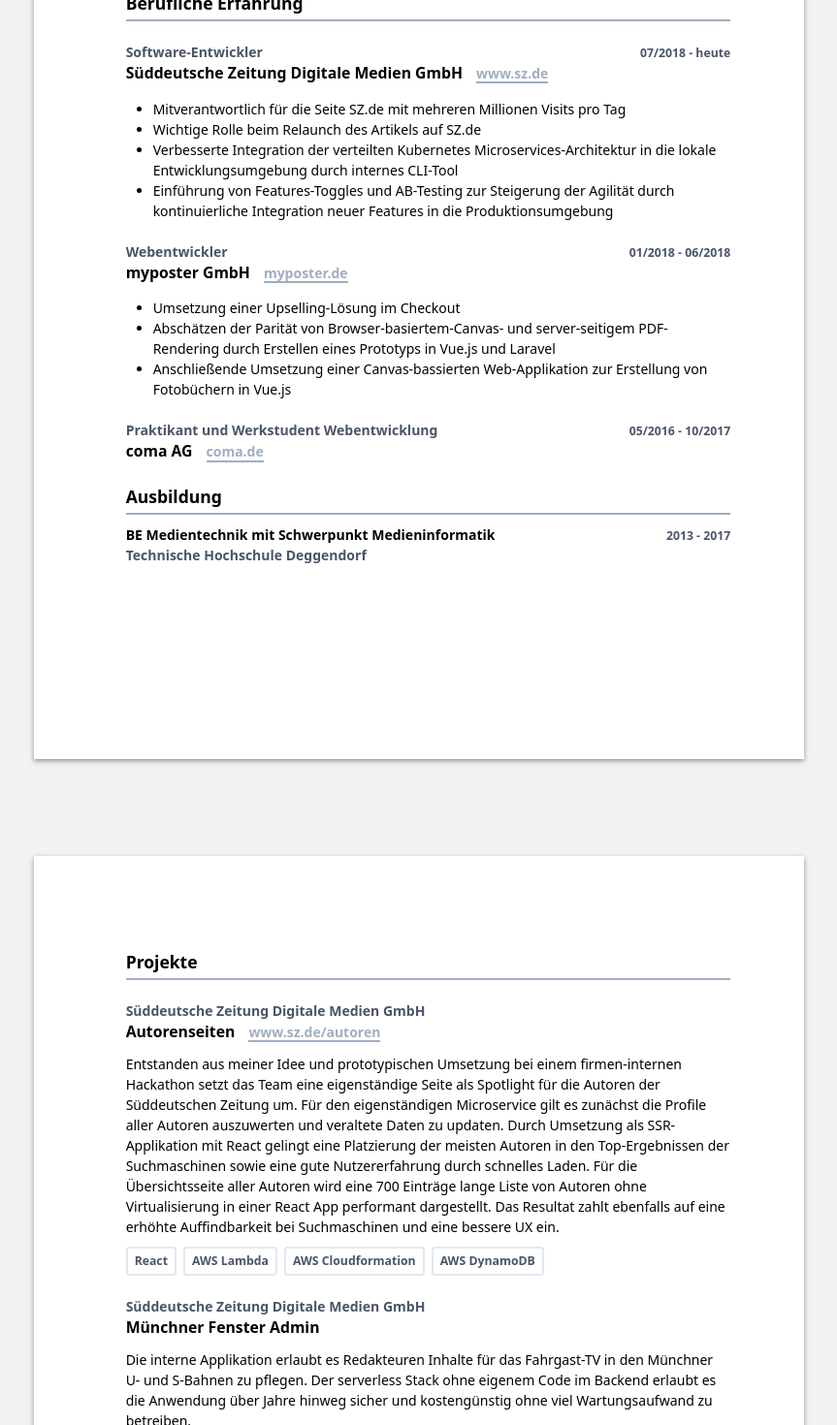
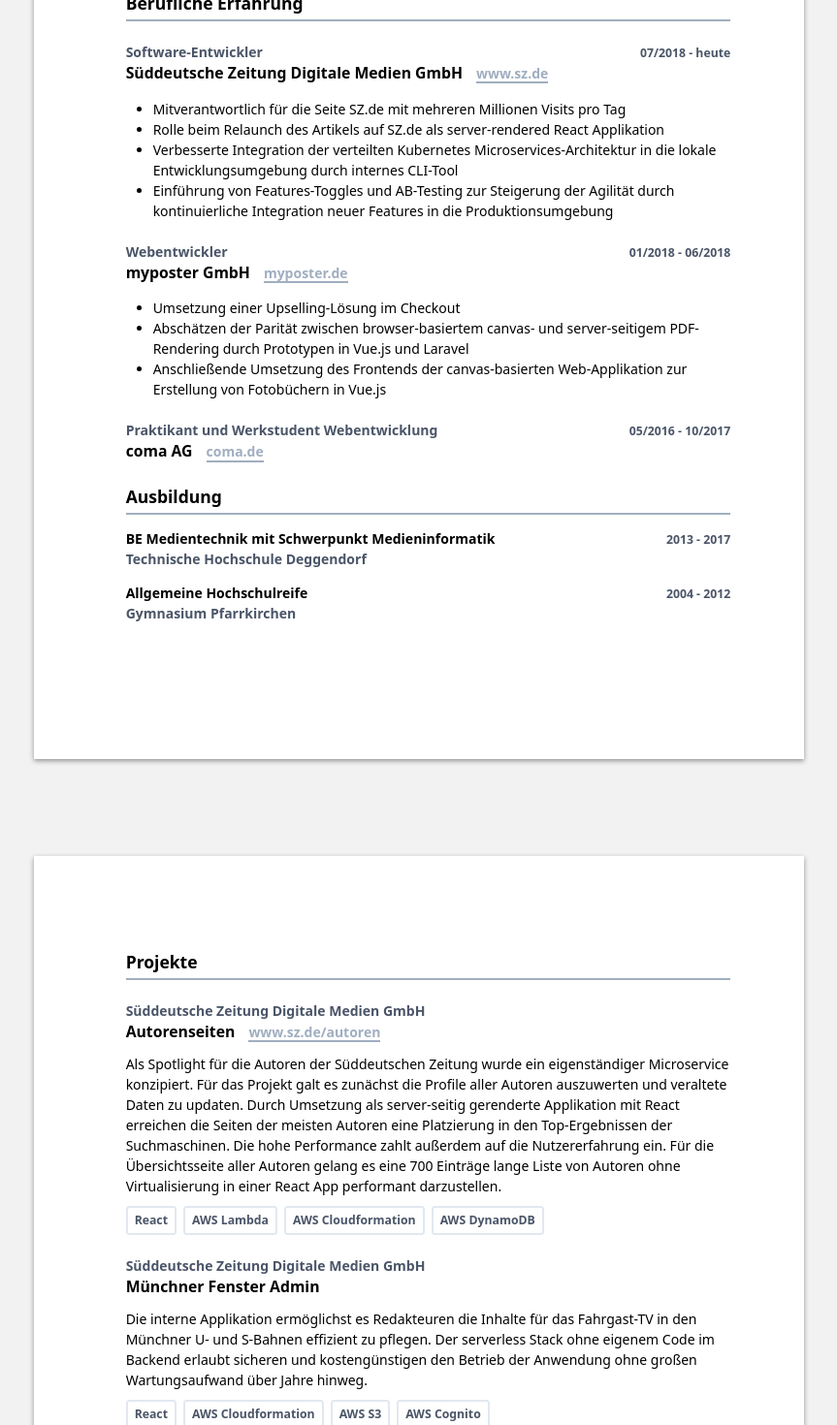
Before and after one commit to danielschleindlsperger/lebenslauf, a React (Vite) app: page / in a window 1280 px wide. Shown: the part 440-1910 px from the top of the page at 97% size, without its empty margins (208-1071 px from the left). Built offline with nearby package versions, Linux system fonts and the light colour scheme.

Commit message:
update copy text

```diff
--- a/resume.json
+++ b/resume.json
@@ -30,9 +30,17 @@
       "institution": "Technische Hochschule Deggendorf",
       "location": "Deggendorf",
       "studyType": "BE",
+      "startDate": "2013",
       "endDate": "2017",
-      "startDate": "2013",
       "area": "Medientechnik mit Schwerpunkt Medieninformatik"
+    },
+    {
+      "institution": "Gymnasium Pfarrkirchen",
+      "location": "Pfarrkirchen",
+      "studyType": "Allgemeine Hochschulreife",
+      "startDate": "2004",
+      "endDate": "2012",
+      "area": ""
     }
   ],
   "work": [
@@ -42,7 +50,7 @@
       "website": "https://www.sz.de",
       "highlights": [
         "Mitverantwortlich für die Seite SZ.de mit mehreren Millionen Visits pro Tag",
-        "Wichtige Rolle beim Relaunch des Artikels auf SZ.de",
+        "Rolle beim Relaunch des Artikels auf SZ.de als server-rendered React Applikation",
         "Verbesserte Integration der verteilten Kubernetes Microservices-Architektur in die lokale Entwicklungsumgebung durch internes CLI-Tool",
         "Einführung von Features-Toggles und AB-Testing zur Steigerung der Agilität durch kontinuierliche Integration neuer Features in die Produktionsumgebung"
       ],
@@ -55,8 +63,8 @@
       "website": "https://myposter.de",
       "highlights": [
         "Umsetzung einer Upselling-Lösung im Checkout",
-        "Abschätzen der Parität von Browser-basiertem-Canvas- und server-seitigem PDF-Rendering durch Erstellen eines Prototyps in Vue.js und Laravel",
-        "Anschließende Umsetzung einer Canvas-bassierten Web-Applikation zur Erstellung von Fotobüchern in Vue.js"
+        "Abschätzen der Parität zwischen browser-basiertem canvas- und server-seitigem PDF-Rendering durch Prototypen in Vue.js und Laravel",
+        "Anschließende Umsetzung des Frontends der canvas-basierten Web-Applikation zur Erstellung von Fotobüchern in Vue.js"
       ],
       "startDate": "01/2018",
       "endDate": "06/2018"
@@ -76,7 +84,8 @@
       "keywords": [
         "Verständnis für alle Bereiche des Applikations-Stacks",
         "Scharfblick und schnelle Auffassungsgabe",
-        "Hoher Wissensdurst"
+        "Hoher Wissensdurst",
+        "Agilität und Nutzerfokus"
       ]
     },
     {
@@ -93,17 +102,17 @@
   ],
   "projects": [
     {
-      "name": " Autorenseiten",
+      "name": "Autorenseiten",
       "company": "Süddeutsche Zeitung Digitale Medien GmbH",
       "keywords": ["React", "AWS Lambda", "AWS Cloudformation", "AWS DynamoDB"],
-      "description": "Entstanden aus meiner Idee und prototypischen Umsetzung bei einem firmen-internen Hackathon setzt das Team eine eigenständige Seite als Spotlight für die Autoren der Süddeutschen Zeitung um.  Für den eigenständigen Microservice gilt es zunächst die Profile aller Autoren auszuwerten und veraltete Daten zu updaten. Durch Umsetzung als SSR-Applikation mit React gelingt eine Platzierung der meisten Autoren in den Top-Ergebnissen der Suchmaschinen sowie eine gute Nutzererfahrung durch schnelles Laden.  Für die Übersichtsseite aller Autoren wird eine 700 Einträge lange Liste von Autoren ohne Virtualisierung in einer React App performant dargestellt. Das Resultat zahlt ebenfalls auf eine erhöhte Auffindbarkeit bei Suchmaschinen und eine bessere UX ein.",
+      "description": "Als Spotlight für die Autoren der Süddeutschen Zeitung wurde ein eigenständiger Microservice konzipiert. Für das Projekt galt es zunächst die Profile aller Autoren auszuwerten und veraltete Daten zu updaten. Durch Umsetzung als server-seitig gerenderte Applikation mit React erreichen die Seiten der meisten Autoren eine Platzierung in den Top-Ergebnissen der Suchmaschinen. Die hohe Performance zahlt außerdem auf die Nutzererfahrung ein. Für die Übersichtsseite aller Autoren gelang es eine 700 Einträge lange Liste von Autoren ohne Virtualisierung in einer React App performant darzustellen.",
       "url": "https://www.sz.de/autoren"
     },
     {
       "keywords": ["React ", "AWS Cloudformation", "AWS S3", "AWS Cognito"],
       "name": "Münchner Fenster Admin",
       "company": "Süddeutsche Zeitung Digitale Medien GmbH",
-     "description": "Die interne Applikation erlaubt es Redakteuren Inhalte für das Fahrgast-TV in den Münchner U- und S-Bahnen zu pflegen. Der serverless Stack ohne eigenem Code im Backend erlaubt es die Anwendung über Jahre hinweg sicher und kostengünstig ohne viel Wartungsaufwand zu betreiben."
+      "description": "Die interne Applikation ermöglichst es Redakteuren die Inhalte für das Fahrgast-TV in den Münchner U- und S-Bahnen effizient zu pflegen. Der serverless Stack ohne eigenem Code im Backend erlaubt sicheren und kostengünstigen den Betrieb der Anwendung ohne großen Wartungsaufwand über Jahre hinweg."
     }
   ],
   "awards": [],
--- a/src/components/app.tsx
+++ b/src/components/app.tsx
@@ -31,7 +31,7 @@
         <Section title="Ausbildung">
           <ul>
             {resume.education.map((edu) => (
-              <li key={edu.institution}>
+              <li className="mt-4" key={edu.institution}>
                 <div className="flex space-between items-baseline justify-between">
                   <div>
                     <p className="font-bold">
```
